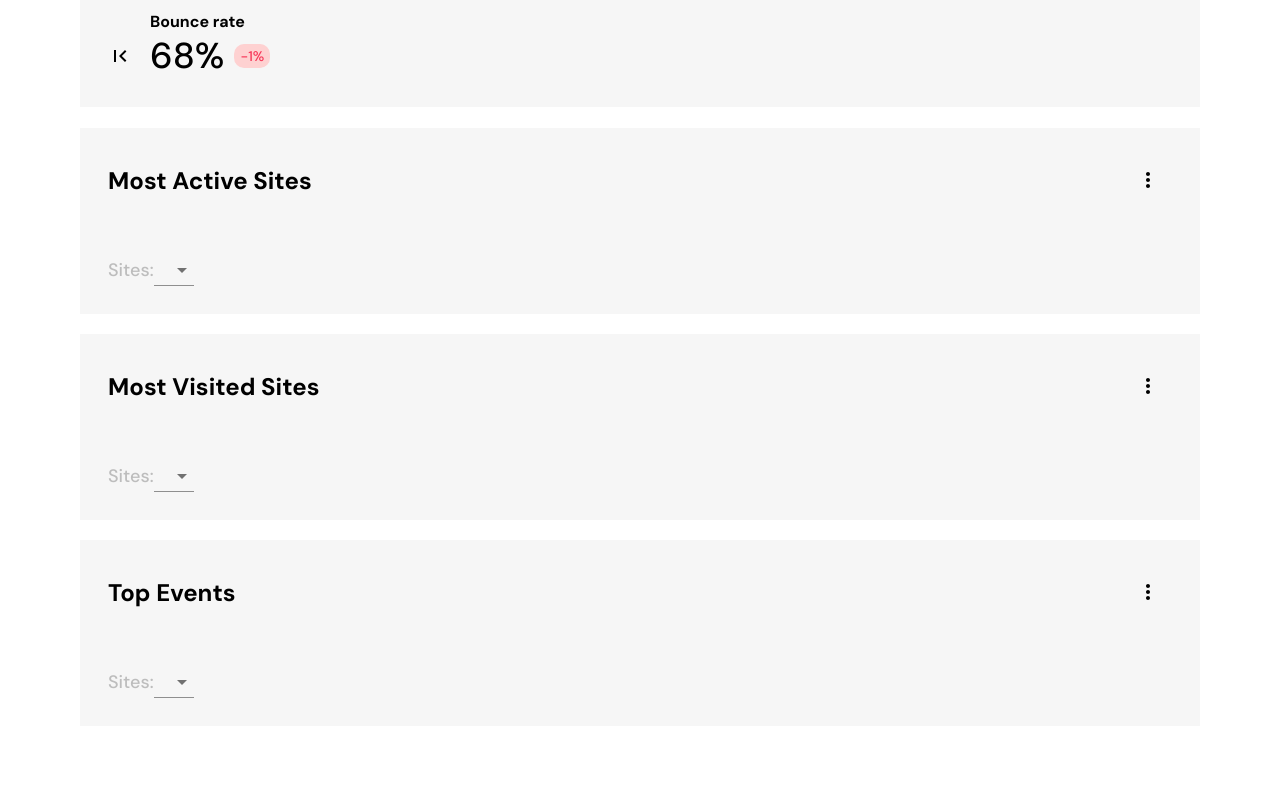
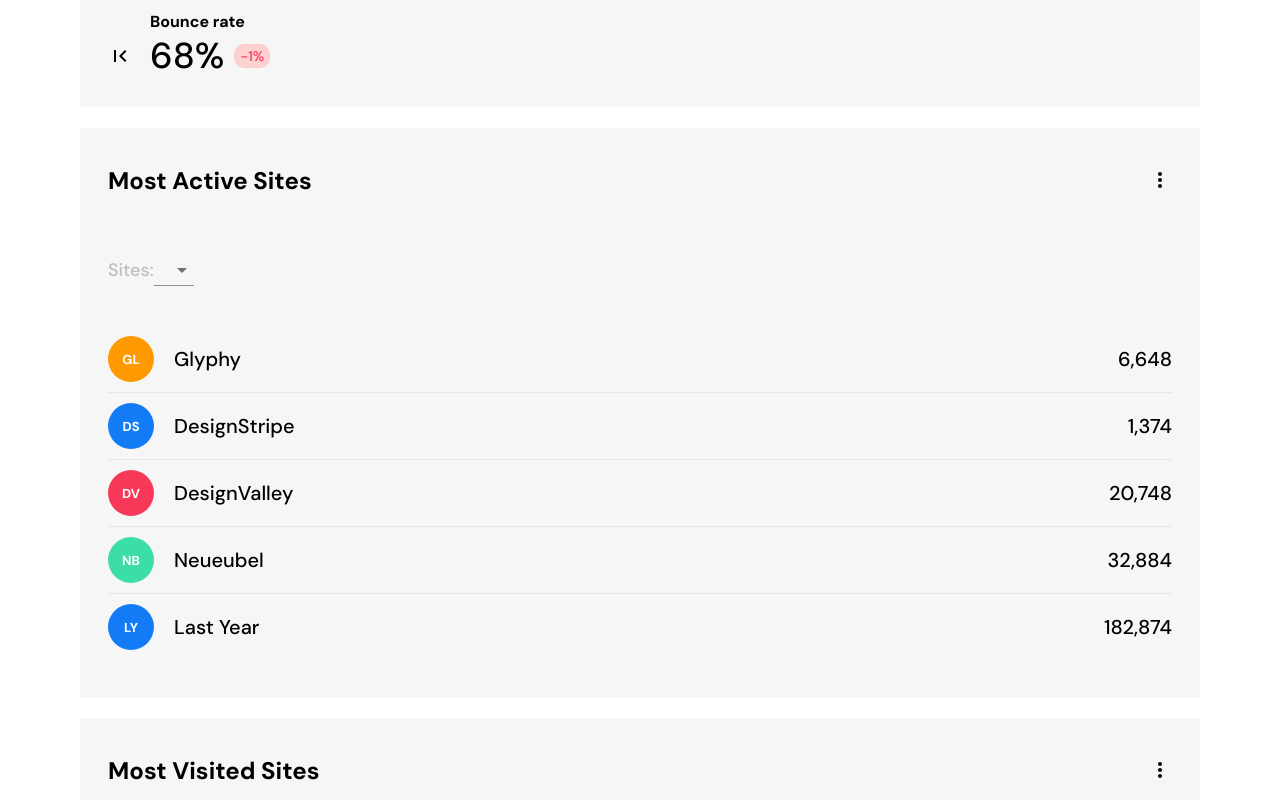
Before and after one commit to GBarkhatov/carlo-test, a React (Create React App) app: page / in a window 1280 px wide. Shown: the part 800-1600 px from the top of the page. Built offline with nearby package versions, Linux system fonts and the light colour scheme.

Commit message:
add items

```diff
--- a/src/components/FilterPanel/FilterPanel.js
+++ b/src/components/FilterPanel/FilterPanel.js
@@ -3,14 +3,12 @@ import styled from 'styled-components/macro'
 
 import IconButton from '@material-ui/core/IconButton'
 import MoreIcon from '@material-ui/icons/MoreVert'
-import InputLabel from '@material-ui/core/InputLabel'
 import MenuItem from '@material-ui/core/MenuItem'
 import FormControl from '@material-ui/core/FormControl'
 import Select from '@material-ui/core/Select'
 
 const Component = styled.div`
   background: #f6f6f6;
-  padding: 28px;
 
   &:not(:last-of-type) {
     margin-bottom: 20px;
@@ -21,7 +19,7 @@ const TopPart = styled.div`
   display: flex;
   justify-content: space-between;
   align-items: center;
-  margin-bottom: 50px;
+  padding: 28px 16px 50px 28px;
 `
 
 const Header = styled.h4`
@@ -38,6 +36,7 @@ const StyledIconButton = styled(IconButton)`
 const SitesWrapper = styled.div`
   display: flex;
   align-items: center;
+  padding: 0 28px 50px 28px;
 `
 
 const Text = styled.p`
@@ -50,6 +49,55 @@ const Text = styled.p`
 const StyledFormControl = styled(FormControl)`
   min-width: 50px;
   margin-left: 10px;
+`
+
+const Items = styled.div`
+  padding: 0 28px 28px 28px;
+`
+
+const Item = styled.div`
+  display: flex;
+  align-items: center;
+  padding-bottom: 10px;
+  margin-bottom: 10px;
+
+  &:not(:last-of-type) {
+    border-bottom: 1px solid #e5e5e5;
+  }
+`
+
+const Icon = styled.div`
+  background-color: ${(props) => props.color};
+  border-radius: 50%;
+  width: 46px;
+  height: 46px;
+  color: #fff;
+  display: flex;
+  justify-content: center;
+  align-items: center;
+  margin-right: 20px;
+`
+
+const Short = styled.p`
+  margin: 0;
+  font-weight: 700;
+  font-size: 13px;
+`
+
+const text = `
+  margin: 0;
+  font-weight: 500;
+  font-size: 20px;
+`
+
+const Name = styled.p`
+  ${text};
+
+  flex: 1;
+`
+
+const Value = styled.p`
+  ${text};
 `
 
 const FilterPanel = ({ title, data }) => (
@@ -70,6 +118,17 @@ const FilterPanel = ({ title, data }) => (
         </Select>
       </StyledFormControl>
     </SitesWrapper>
+    <Items>
+      {data.map(({ name, value, color, short }) => (
+        <Item key={name}>
+          <Icon color={color}>
+            <Short>{short}</Short>
+          </Icon>
+          <Name>{name}</Name>
+          <Value>{value}</Value>
+        </Item>
+      ))}
+    </Items>
   </Component>
 )
 
```
